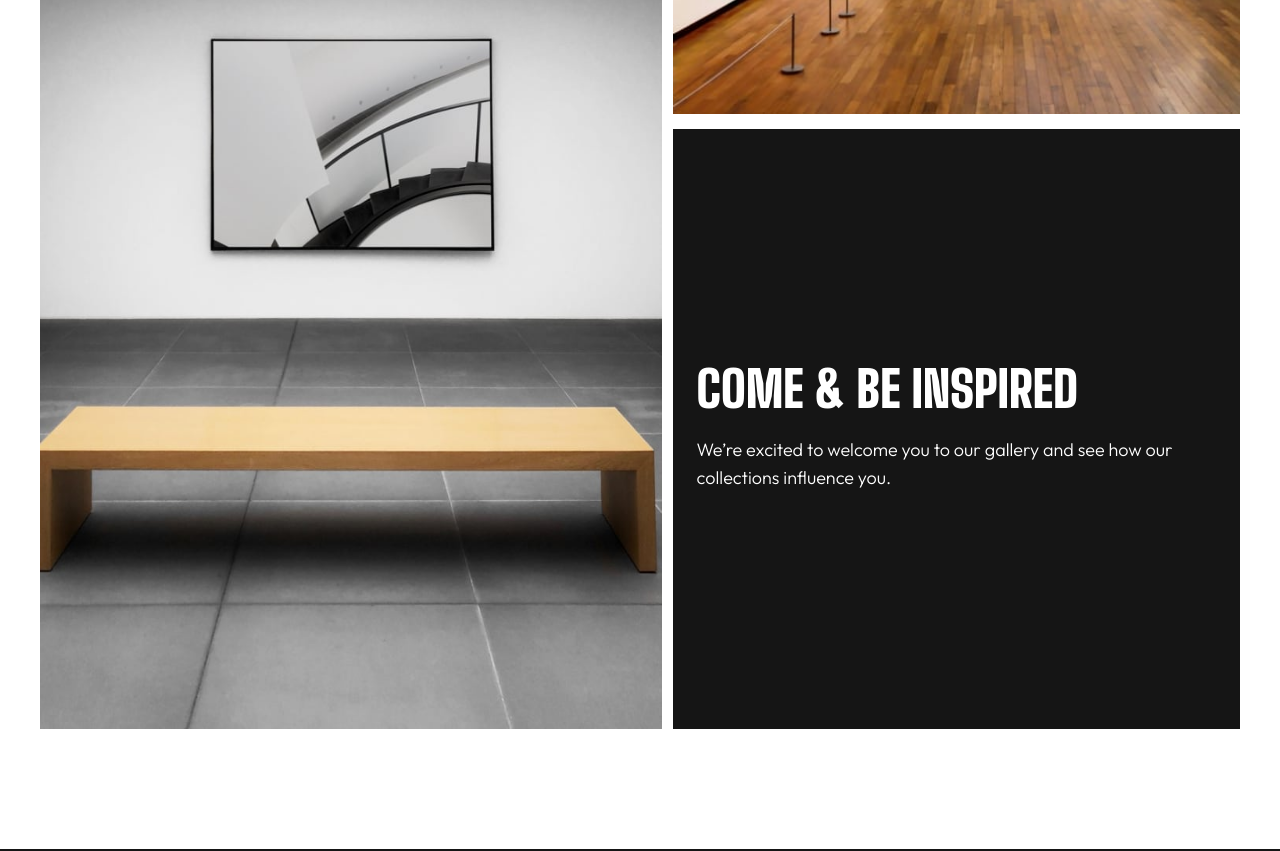
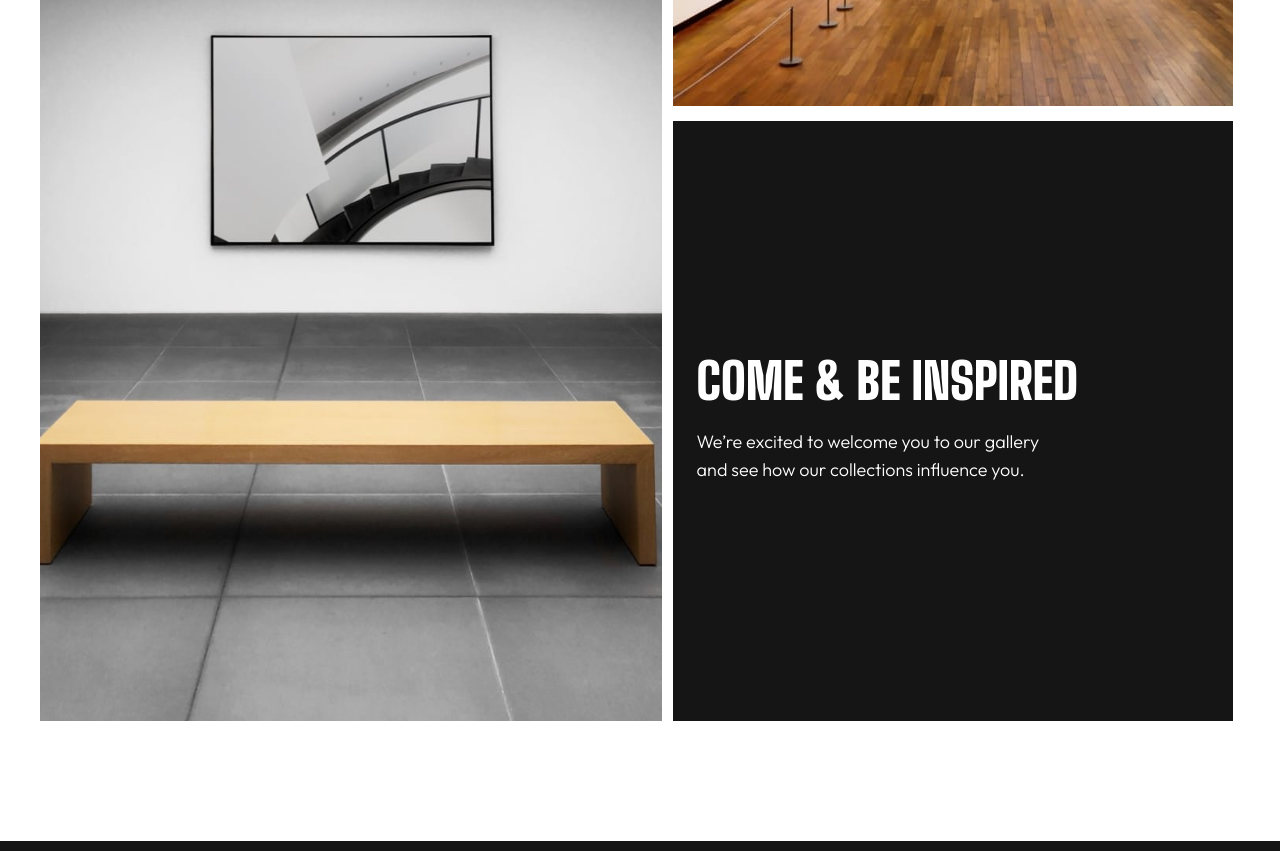
Before and after one commit to ninogogol/Art-gallery-website-solution, a plain HTML site: page index.html in a window 1280 px wide. Shown: the part 2460-3311 px from the top of the page. Drawn offline with Linux system fonts and the light colour scheme.

Commit message:
Update index.css

```diff
--- a/index.css
+++ b/index.css
@@ -98,6 +98,7 @@
     line-height: 28px;
     color: #FFFFFF;
     padding: 0 24px 47px;
+    max-width: 400px;
 }
 .paragraph-xs {
     font-family: 'Outfit';
@@ -135,6 +136,7 @@
 
 .black-div {
     width: 343px;
+    min-width: 100%;
     height: 293px;
     margin-bottom: 120px;
 }
```
